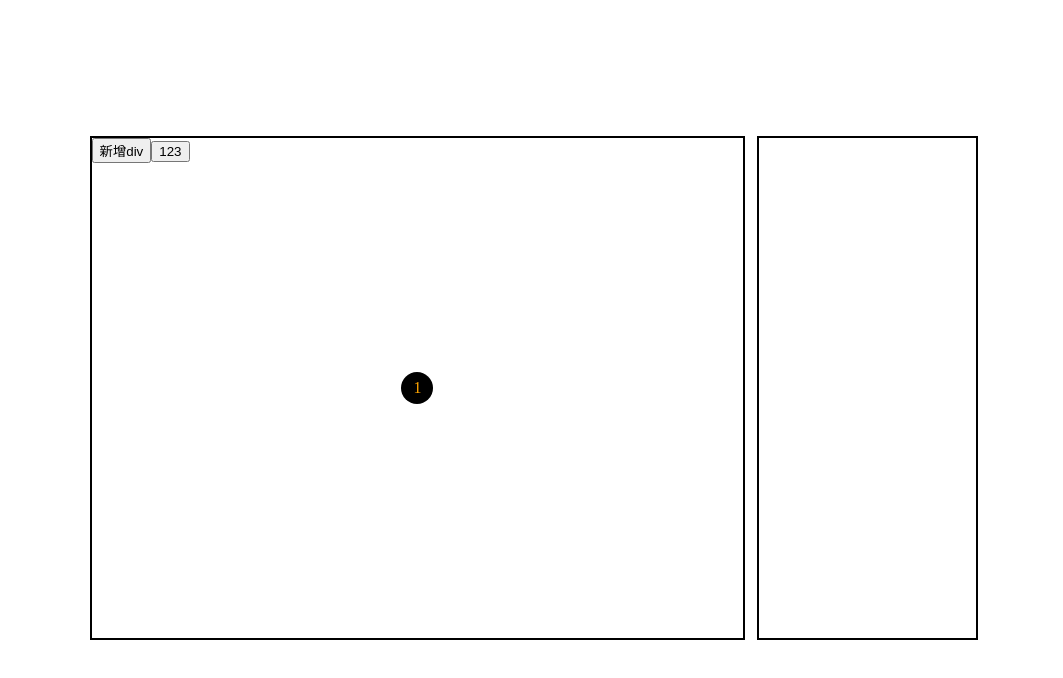
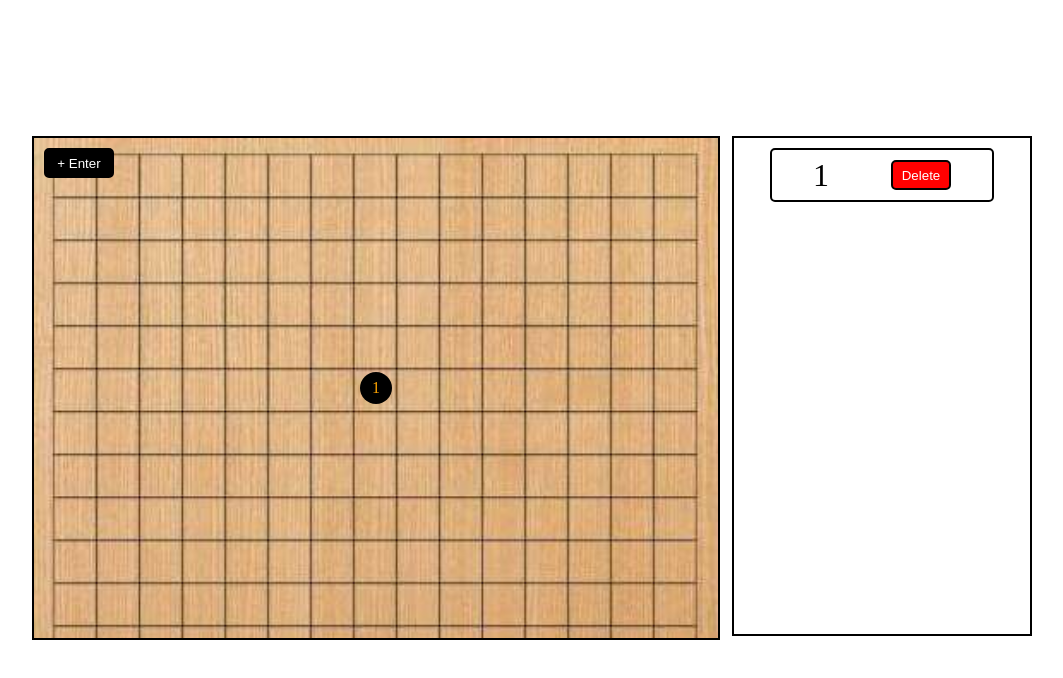
Before and after one commit to snowman12320/funshow, a Nuxt app: page / in a window 1280 px wide. Shown: the top 678 px of the page, without its empty margins (108-1171 px from the left). Built offline with nearby package versions, Linux system fonts and the light colour scheme.

Commit message:
Update code: Added composables, updated styles, and added dependencies

```diff
--- /dev/null
+++ b/assets/css/main.sass
@@ -0,0 +1,3 @@
+$black: #000
+$white: #fff
+$red: #ff0000
--- a/components/Button.vue
+++ b/components/Button.vue
@@ -8,6 +8,15 @@ defineProps({
 
 const button = ref(null);
 
+/**
+ * @param
+ * movementX: 正負方向
+ * movementY: 正負方向
+ * getContainerStyle: 取得目前的style
+ * leftValue: 取得目前的left值
+ * topValue: 取得目前的top值
+ */
+
 const onMouseDrag = ({ movementX, movementY }) => {
   let getContainerStyle = window.getComputedStyle(button.value);
   let leftValue = parseInt(getContainerStyle.left);
@@ -17,12 +26,15 @@ const onMouseDrag = ({ movementX, movementY }) => {
 };
 
 const onMouseDown = () => {
-  console.log(button.value);
   button.value.addEventListener('mousemove', onMouseDrag);
 };
 
 const onMouseUp = () => {
   button.value.removeEventListener('mousemove', onMouseDrag);
+};
+
+const onDoubleClick = () => {
+  window.alert('double click');
 };
 </script>
 
@@ -33,6 +45,7 @@ const onMouseUp = () => {
     @mousedown="onMouseDown"
     @mouseup="onMouseUp"
     @mouseleave="onMouseUp"
+    @dblclick="onDoubleClick"
   >
     {{ label }}
   </div>
--- a/components/DraggableView.vue
+++ b/components/DraggableView.vue
@@ -1,44 +1,89 @@
 <script setup lang="ts">
-const buttons = reactive([{ label: 1, color: '#000' }]);
+const selectedListStore: SelectedListStore = useSelectedListStore();
 
-const addElement = () => {
-  let label = buttons.length + 1;
-  let color = buttons.length % 2 === 0 ? '#000' : '#fff';
-  buttons.push({ label, color });
+const addElement = (() => {
+  let label = selectedListStore.value.length + 1;
+  return () => {
+    let color = selectedListStore.value.length % 2 === 0 ? '#000' : '#fff';
+    selectedListStore.value.push({ label, color });
+    label++;
+  };
+})();
+
+onMounted(() => {
+  window.addEventListener('keydown', (e) => {
+    if (e.key === 'Enter') {
+      addElement();
+    }
+  });
+});
+
+const onDragEnd = (e) => {
+  let { movementX, movementY } = e;
+  let getContainerStyle = window.getComputedStyle(e.target);
+  let leftValue = parseInt(getContainerStyle.left);
+  let topValue = parseInt(getContainerStyle.top);
+  let width = parseInt(getContainerStyle.width);
+  let height = parseInt(getContainerStyle.height);
+  let mainWidth = parseInt(
+    window.getComputedStyle(document.querySelector('.main-wrap')).width
+  );
+  let mainHeight = parseInt(
+    window.getComputedStyle(document.querySelector('.main-wrap')).height
+  );
+
+  if (
+    leftValue + movementX < 0 ||
+    leftValue + movementX + width > mainWidth ||
+    topValue + movementY < 0 ||
+    topValue + movementY + height > mainHeight
+  ) {
+    selectedListStore.value = selectedListStore.value.filter(
+      (item) => item.label !== parseInt(e.target.innerText)
+    );
+    window.alert('Haha, your chess piece fell.');
+  }
 };
-
-
-const addCount = () => {
-  count.value++;
-};
-
 </script>
 
 <template>
-  <main>
-    <button type="button" @click="addElement">新增div</button>
+  <main @keydown.enter="addElement" class="main-wrap">
+    <button type="button" @click="addElement" class="add-btn">+ Enter</button>
     <Button
-      v-for="button in buttons"
+      v-for="button in selectedListStore"
       :key="button.label"
       :label="button.label"
       :style="{ backgroundColor: button.color }"
+      @mouseout="onDragEnd"
     />
-
-    <button @click="addCount">123
-    </button>
   </main>
 </template>
 
 <style lang="sass" scoped>
 $black: #000
 
-main
+.main-wrap
   width: 100%
   height: 500px
   margin: 0 auto
   border: 2px solid $black
-  // background-image: url('@/assets/bg.jpg')
+  background-image: url('@/assets/bg.jpg')
   background-repeat: no-repeat
   background-size: cover
   position: relative
+.add-btn
+  position: absolute
+  top: 10px
+  left: 10px
+  width: 70px
+  height: 30px
+  border-radius: 5px
+  border: 2px solid $black
+  background-color: $black
+  color: #fff
+  cursor: pointer
+  outline: none
+  &:hover
+    background-color: #fff
+    color: $black
 </style>
--- a/components/SidebarView.vue
+++ b/components/SidebarView.vue
@@ -1,23 +1,61 @@
 <script lang="ts" setup>
-// export const useCount = () => {
-//   return ref()
-// }
+const selectedListStore: SelectedListStore = useSelectedListStore();
 
-
+const delItem = (label) => {
+  selectedListStore.value = selectedListStore.value.filter(
+    (item) => item.label !== label
+  );
+};
 </script>
 
 <template>
   <main>
-    <div>
-      <!-- {{ count }} -->
+    <div class="item" v-for="item in selectedListStore" :key="item.label" >
+      <span>{{ item.label }}</span>
+      <button type="button" @click="delItem(item.label)">Delete</button>
     </div>
   </main>
 </template>
 
 <style scoped lang="sass">
 $black: #000
+$white: #fff
+$red: #ff0000
+
 main
   height: 500px
   border: 2px solid $black
   width: 100%
+  padding: 10px
+  display: grid
+  grid-template-columns: 1fr
+  grid-template-rows: repeat(10, 1fr)
+  grid-gap: 5px
+  overflow-y: scroll
+  box-sizing: border-box
+  width: 300px
+  place-items: center
+.item
+  width: 200px
+  height: 50px
+  border-radius: 5px
+  border: 2px solid $black
+  color: $black
+  display: flex
+  justify-content: space-around
+  align-items: center
+  font-size: 2em
+  padding: 0 10px
+  button
+    width: 60px
+    height: 30px
+    border-radius: 5px
+    border: 2px solid $black
+    background-color: $red
+    color: $white
+    cursor: pointer
+    outline: none
+    &:hover
+      background-color: $white
+      color: $black
 </style>
--- a/composables/useState.ts
+++ b/composables/useState.ts
@@ -1,9 +1,5 @@
 export const useSelectedListStore = () =>
-  useState<object>('selectedListStore', () => {
-    const selectedListStore = ref({
-      縣市: '',
-      區域: '',
-      鄉鎮: '',
-    });
+  useState('selectedListStore', () => {
+    const selectedListStore = reactive([{ label: 1, color: '#000' }]);
     return selectedListStore;
   });
--- a/nuxt.config.ts
+++ b/nuxt.config.ts
@@ -9,5 +9,14 @@ export default defineNuxtConfig({
   modules: ['@vueuse/nuxt'],
   imports: {
     autoImport: true,
+    dirs: ['composables/**'],
+  },
+  css: ['./assets/css/main.sass'],
+  build: {
+    loaders: {
+      scss: {
+        additionalData: `@import "./assets/css/main.sass";`,
+      },
+    },
   },
 });
--- a/package.json
+++ b/package.json
@@ -11,9 +11,14 @@
   },
   "devDependencies": {
     "nuxt": "^3.9.3",
+    "sass": "^1.70.0",
+    "sass-loader": "^14.1.0",
     "typescript": "^5.3.3",
     "vue": "^3.4.14",
     "vue-router": "^4.2.5",
     "vue-tsc": "^1.8.27"
+  },
+  "dependencies": {
+    "@vueuse/nuxt": "^10.7.2"
   }
 }
--- a/pages/index.vue
+++ b/pages/index.vue
@@ -12,6 +12,6 @@ section
   display: grid
   grid-template-columns: 3fr 1fr
   grid-gap: 1em
-  width: 70%
+  max-width: 1000px
   margin: 0 auto
 </style>
```
Also changed, not shown: 2 other files (tests, documents, lock files or other folders).
